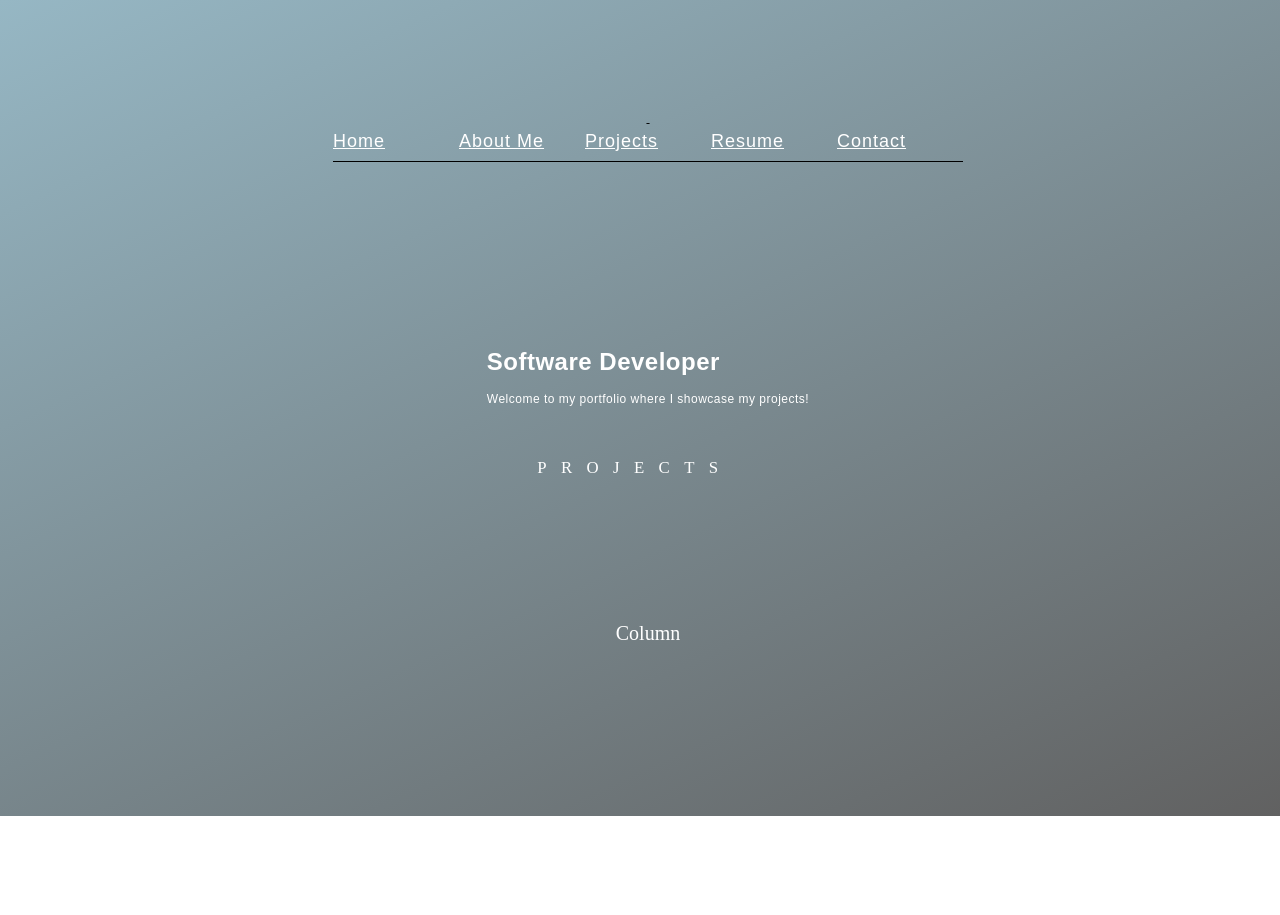
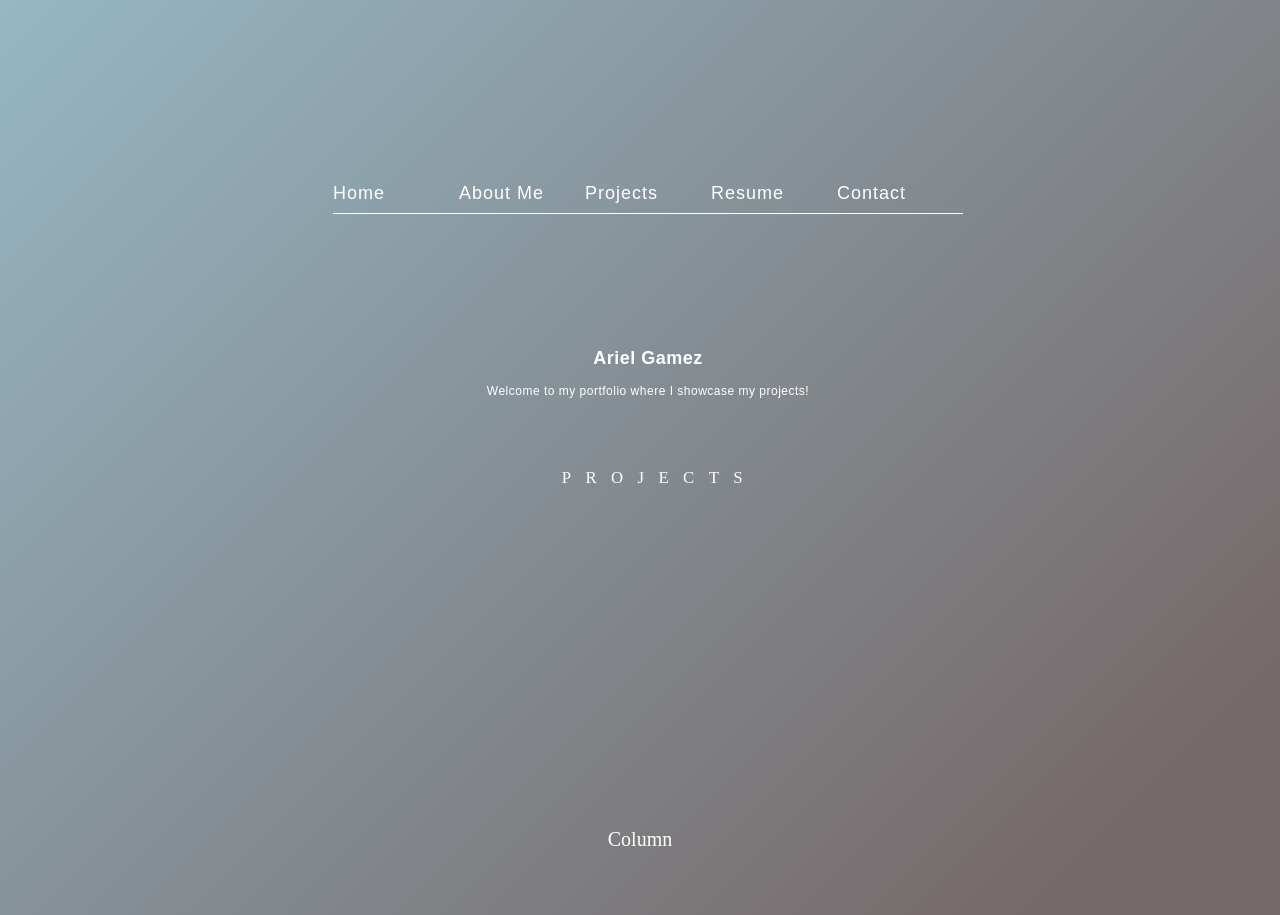
Before and after one commit to argamez98/HTML-Template, a plain HTML site: page template.html in a window 1280 px wide. Before the commit the page ends 816 px from the top, so only its background shows below. Drawn offline with nearby package versions, Linux system fonts and the light colour scheme.

Commit message:
css
fixed some CSS, margins, padding, etc. made hero banner the entire first page,

```diff
--- a/style.css
+++ b/style.css
@@ -17,12 +17,8 @@ body {
     --def: #96B7C4;
 	--inv: #fff;
 	display: flex;
-	justify-content: center;
-	align-items: center;
 	flex-direction: column;
-	height: 100vh;
-	width: 100%;
-	background-image: linear-gradient(-25deg, #616161 0%, #96B7C4 100%);
+	background-image: linear-gradient(-45deg, #756868 10%, #96B7C4 100%);
 }
 
 .column {
@@ -38,9 +34,22 @@ body {
   padding-right: 10px;
 }
 
+.hero {
+	width: 100vw;
+	height: 100vh;
+	display: flex;
+	align-items: center;
+	justify-content: center;
+	flex-direction: column;
+}
+
+.heroBannerName {
+	text-align: center;
+}
+
 .heroImage {
     height: 50%;
-    padding: 150px 30px;
+    padding: 100px 30px;
     background-position: center;
     position: relative;
     margin: 20px 50px 20px 50px;
@@ -57,6 +66,7 @@ body {
 
 .nav-links a {
   font-size: 18px;
+  text-decoration: none;
   margin: 0 auto;
   width: 7em;
   height: 30px;
@@ -80,6 +90,9 @@ body {
 	transition: all 500ms cubic-bezier(0.77, 0, 0.175, 1);
 	cursor: pointer;
 	user-select: none;
+}
+.btnText {
+	text-align: center;
 }
 .btn:before, .btn:after {
 	content: '';
@@ -129,5 +142,8 @@ body {
 .topnav {
   margin: 0 auto;
   overflow: hidden;
-  border-bottom: 1px solid black;
+  border-bottom: 1px solid white;
+  display: flex;
+  justify-content: space-between;
+  align-items: center;
 }
--- a/template.html
+++ b/template.html
@@ -10,7 +10,8 @@
 </head>
 
 <body>
-    -<div class=topnav>
+    <section class=hero>
+        <div class=topnav>
             <div class=nav-links>
                 <a class=active href=#homepage>Home</a>
                 <a href=#aboutme>About Me</a>
@@ -22,11 +23,14 @@
         </div>
         <div class=heroImage>
             <div class=heroText>
-            <h1 class=heroBannerName>Software Developer</h1>
+                <h1 class=heroBannerName>Ariel Gamez</h1>
                 <p>Welcome to my portfolio where I showcase my projects!</p>
             </div>
-        <div class="btn from-left">Projects</div>
+            <div class="btn from-left">
+                <p class="btnText">Projects</p>
             </div>
+        </div>
+    </section>
         <div class=column>
             <div class=column-content>
                 <p>Column</p>
```
Lines whose indentation alone changed are shown as unchanged.
